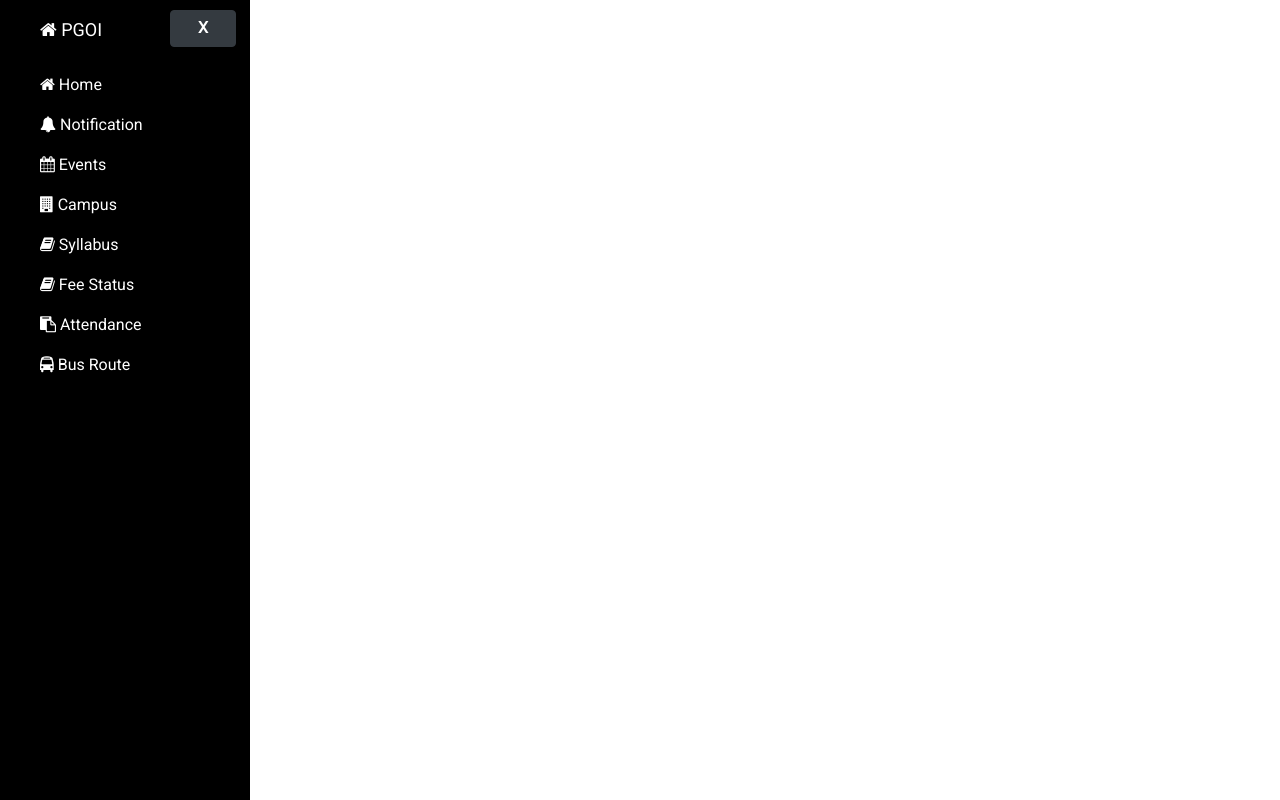
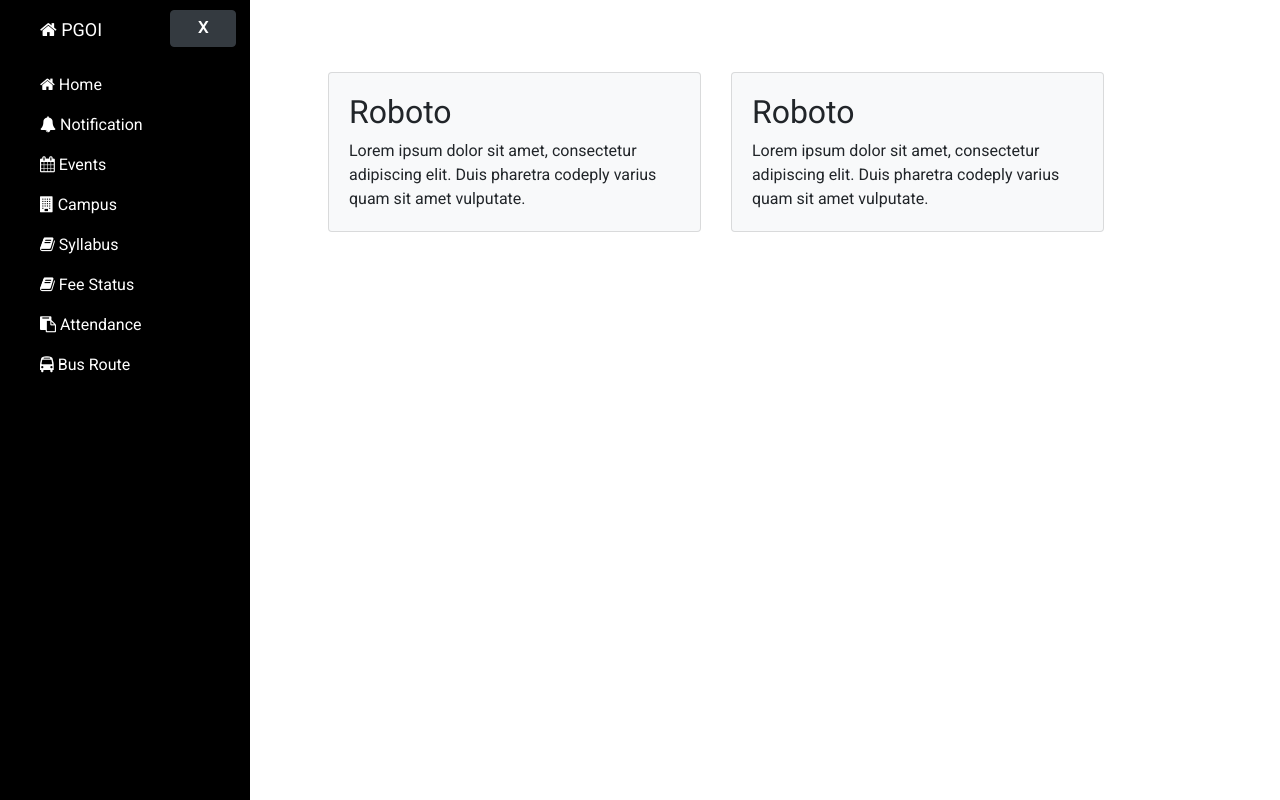
Before and after one commit to hemansah/PGOI, a PHP site: page / in a window 1280 px wide. Run offline with PHP 8.4, Linux system fonts and the light colour scheme.

Commit message:
index page notic event div added

```diff
--- a/index.php
+++ b/index.php
@@ -1,4 +1,4 @@
-<!------ Index common to all,-------------->
+<!---//////Index common to all//////-->
 
 <!DOCTYPE html>
 <html>
@@ -24,6 +24,26 @@
         	<span id="menuHide">Menu</span>
         </a>
 
+		<div class="container">
+		    <br/>
+			<div class="row ml-5">
+				<!-- Notice/Events -->
+				<div class="col-sm-5 my-5">
+					<div class="card card-body bg-light">
+					    <h2>Roboto</h2>
+					    Lorem ipsum dolor sit amet, consectetur adipiscing elit. Duis pharetra codeply varius quam sit amet vulputate.
+					</div>
+				</div>
+				<div class="col-sm-5 my-5">
+					<div class="card card-body bg-light">
+					    <h2>Roboto</h2>
+					    Lorem ipsum dolor sit amet, consectetur adipiscing elit. Duis pharetra codeply varius quam sit amet vulputate.
+					</div>
+				</div>
+		        <!-- End notic/events -->
+
+			</div>
+		</div>
 
 </body>
         <script type="text/javascript" src="assets/js/custom-js.js"></script>
--- a/statics/header.php
+++ b/statics/header.php
@@ -1,9 +1,4 @@
 
-  <!--   <div id="preloader">
-        <div id="theImage">
-            <img src="images/box.gif" id="preloader_image" alt="loader">
-        </div>
-    </div> -->
 
     <div id="wrapper" class="toggled" >
 
```
Also changed, not shown: assets/css/style.css (line endings or trailing spaces).
